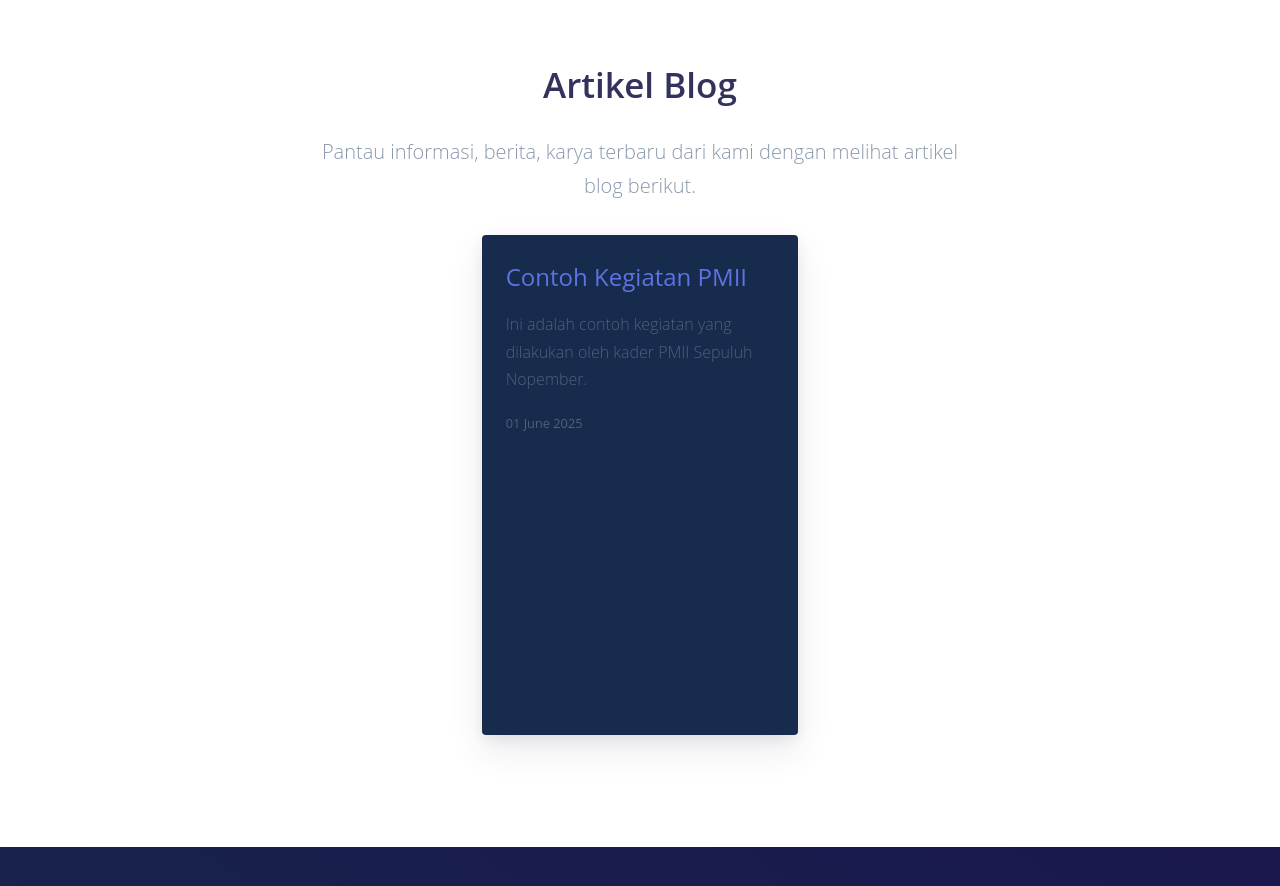
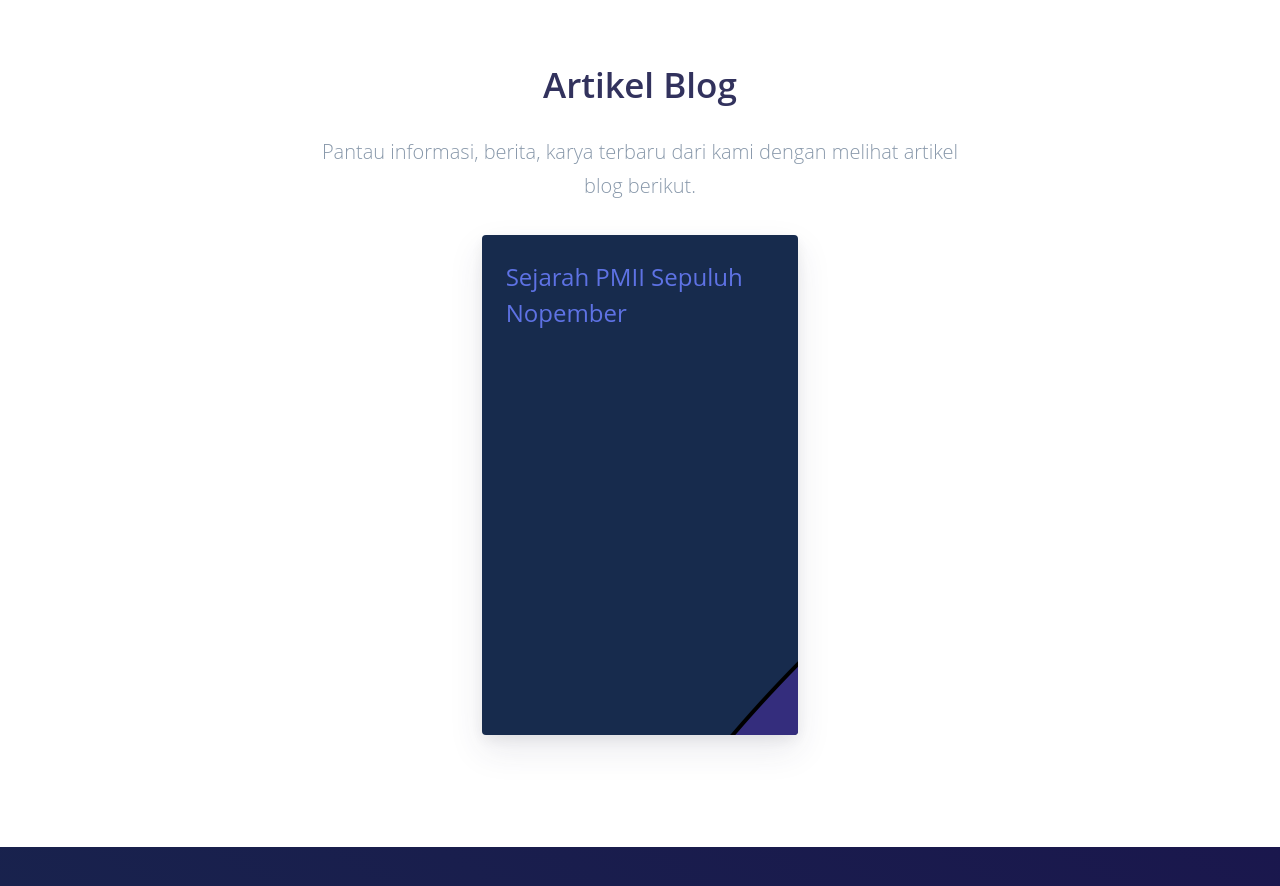
Before and after one commit to azharanas17/pmii1011, a Jekyll site: the page built from _posts/2025-06-01-contoh-kegiatan.md, in a window 1280 px wide and 900 px high, scrolled down 2684 px. Shown: the top 886 px of the window. Built offline with Jekyll 4.4.1, drawn with Linux system fonts in a browser that asks for light colours; some web fonts are replaced; our own code applies the rules of GitHub Pages for plain Markdown files; some of the changed lines change nothing that is shown.

Commit message:
Update Blog Posts “2025-06-01-contoh-kegiatan”

```diff
--- a/_posts/2025-06-01-contoh-kegiatan.md
+++ b/_posts/2025-06-01-contoh-kegiatan.md
@@ -1,6 +1,10 @@
 ---
-title: "Contoh Kegiatan PMII"
-date: 2025-06-01
+title: Sejarah PMII Sepuluh Nopember
+date: 2008-10-28T00:40:00.000Z
+author: admin
 ---
+![Logo PMII Sepuluh Nopember](/assets/uploads/logo-komisariat-pmii-sepuluh-nopember.png "Logo PMII Sepuluh Nopember")
 
-Ini adalah contoh kegiatan yang dilakukan oleh kader PMII Sepuluh Nopember.
+Sejak PMII dideklarasikan 17 April 1960, perkembangan organisasi ini sangatlah cepat terutama di kampus-kampus agama. Namun demikian pada tahun yang sama PMII telah berdiri di kampus ITS ( Institut Teknologi Sepuluh Nopember) yang tak lain merupakan kampus teknik. Ketua pertama PMII Sepuluh Nopember adalah Almarhum Abdul Mannan (Dosen Fisika ITS, Kandidat Peraih Nobel Fisika). Tetapi keberadaan PMII di ITS tak bertahan lama, PMII mati suri. Kemudian pada tahun 1980-an PMII Sepuluh Nopember kembali berdiri, tetapi mengalami hal yang sama dengan sebelumnya.
+
+Dan pada tanggal 28 April 1997 PMII dideklarasikan kembali, yang diresmikan oleh KH Abdurrahman Wahid (Gus Dur). Pendeklarasian ini diprakarsai oleh mahsiswa–mahasiswa yang berasal dari desa dan pesantren, salah satunya ialah Syarif Hidayatullah (alumni Teknik Industri ITS, sekarang menjadi Kepala Kemanan Pondok Pesantren Darul Ulum Jombang ). Keberadaan PMII sepuluh Nopember dengan background tekniknya diharapkan mampu memberikan warna lain terhadap PMII yang saat ini mayoritas diisi oleh mahasiswa ber-basic agama dan humaniora.
```
Also changed, not shown: assets/uploads/logo-komisariat-pmii-sepuluh-nopember.png (added).
